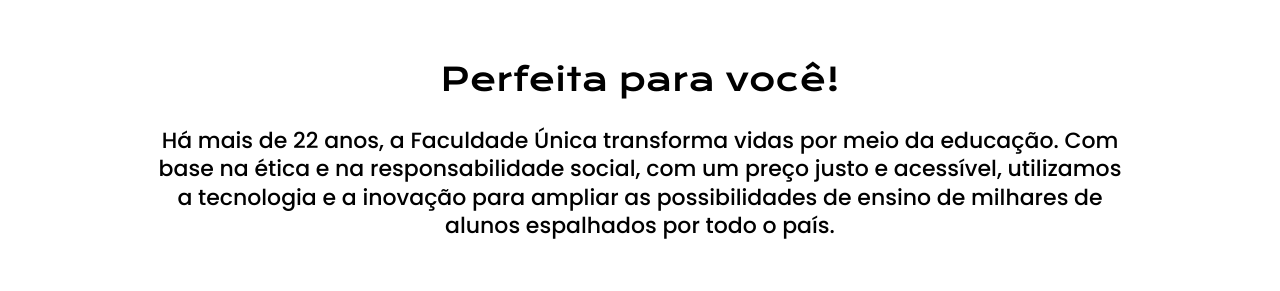
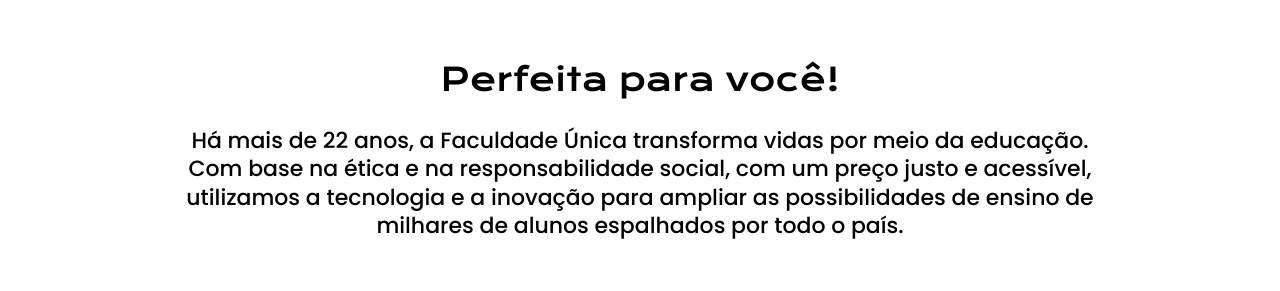
Before and after one commit to moraisale/teste-tecnico-unica, a Next.js app: page / in a window 1280 px wide. Shown: the part 780-1071 px from the top of the page. Built offline with nearby package versions, Linux system fonts and the light colour scheme; no server answers.

Commit message:
fix: padding-x

```diff
--- a/src/components/Sessions/StatisticsSession.tsx
+++ b/src/components/Sessions/StatisticsSession.tsx
@@ -11,7 +11,7 @@
           Perfeita para você!
         </p>
         <p
-          className={`text-black dark:text-white font-medium text-[15px] lg:text-[22px] text-center leading-[19.5px] lg:leading-[28.6px] ${poppins.className}`}
+          className={`text-black dark:text-white font-medium text-[15px] lg:text-[22px] px-6 text-center leading-[19.5px] lg:leading-[28.6px] ${poppins.className}`}
         >
           Há mais de 22 anos, a Faculdade Única transforma vidas por meio da
           educação. Com base na ética e na responsabilidade social, com um preço
```
